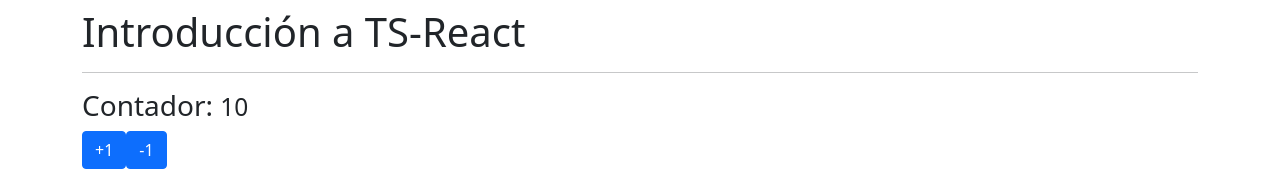
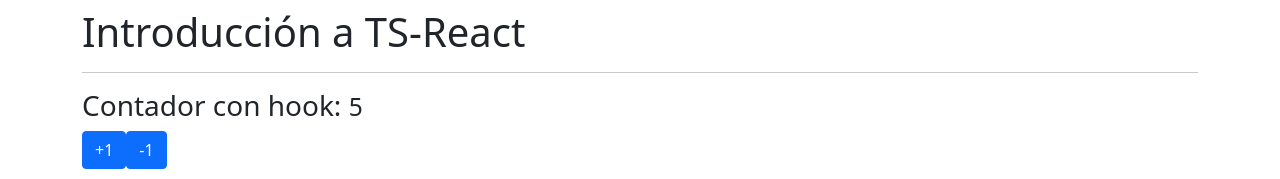
Before and after one commit to raquelv85/typescript, a React (Create React App) app: page / in a window 1280 px wide. Shown: the top 179 px of the page. Built offline with nearby package versions, Linux system fonts and the light colour scheme.

Commit message:
create useCounter and add to new component ContadorConHook

```diff
--- a/src/App.tsx
+++ b/src/App.tsx
@@ -1,7 +1,8 @@
 //import { TiposBasicos } from './typescript/TiposBasicos';
 //import { ObjetosLiterales } from './typescript/ObjetosLiterales';
 //import { Funciones } from './typescript/Funciones';
-import { Contador } from "./Components/Contador";
+//import { Contador } from "./Components/Contador";
+import { ContadorConHook } from './Components/ContadorConHook';
 
 const App = () => {
   return (
@@ -11,7 +12,8 @@
       {/* <TiposBasicos/> */}
       {/* <ObjetosLiterales /> */}
       {/* <Funciones /> */}
-      <Contador />
+      {/* <Contador /> */}
+      <ContadorConHook />
     </div>
   );
 };
--- /dev/null
+++ b/src/Components/ContadorConHook.tsx
@@ -0,0 +1,20 @@
+import { useCounter } from '../hooks/useCounter';
+
+export const ContadorConHook = () => {
+
+  const {valor, acumular} = useCounter(5);
+
+  return (
+    <>
+      <h3>
+        Contador con hook: <small>{valor}</small>
+      </h3>
+      <button className="btn btn-primary" onClick={() => acumular(1)}>
+        +1
+      </button>
+      <button className="btn btn-primary" onClick={() => acumular(-1)}>
+        -1
+      </button>
+    </>
+  );
+};
--- /dev/null
+++ b/src/hooks/useCounter.tsx
@@ -0,0 +1,15 @@
+import { useState } from 'react';
+
+
+export const useCounter = (inicial: number = 10) => {
+  const [valor, setValor] = useState<number>(inicial);
+
+  const acumular = (numero: number) => {
+    setValor(valor + numero);
+  };
+
+  return {
+    valor,
+    acumular
+  }
+}
```
